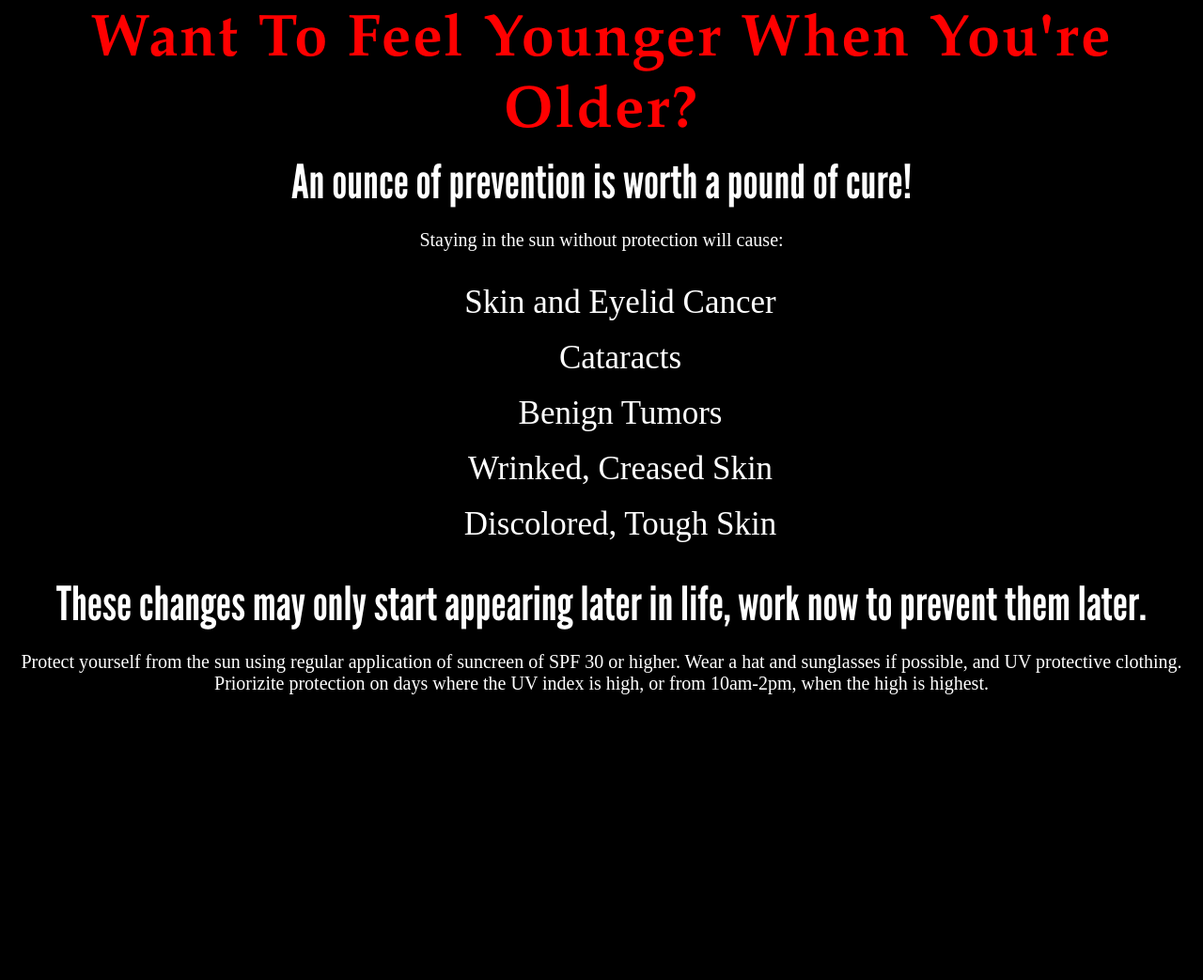
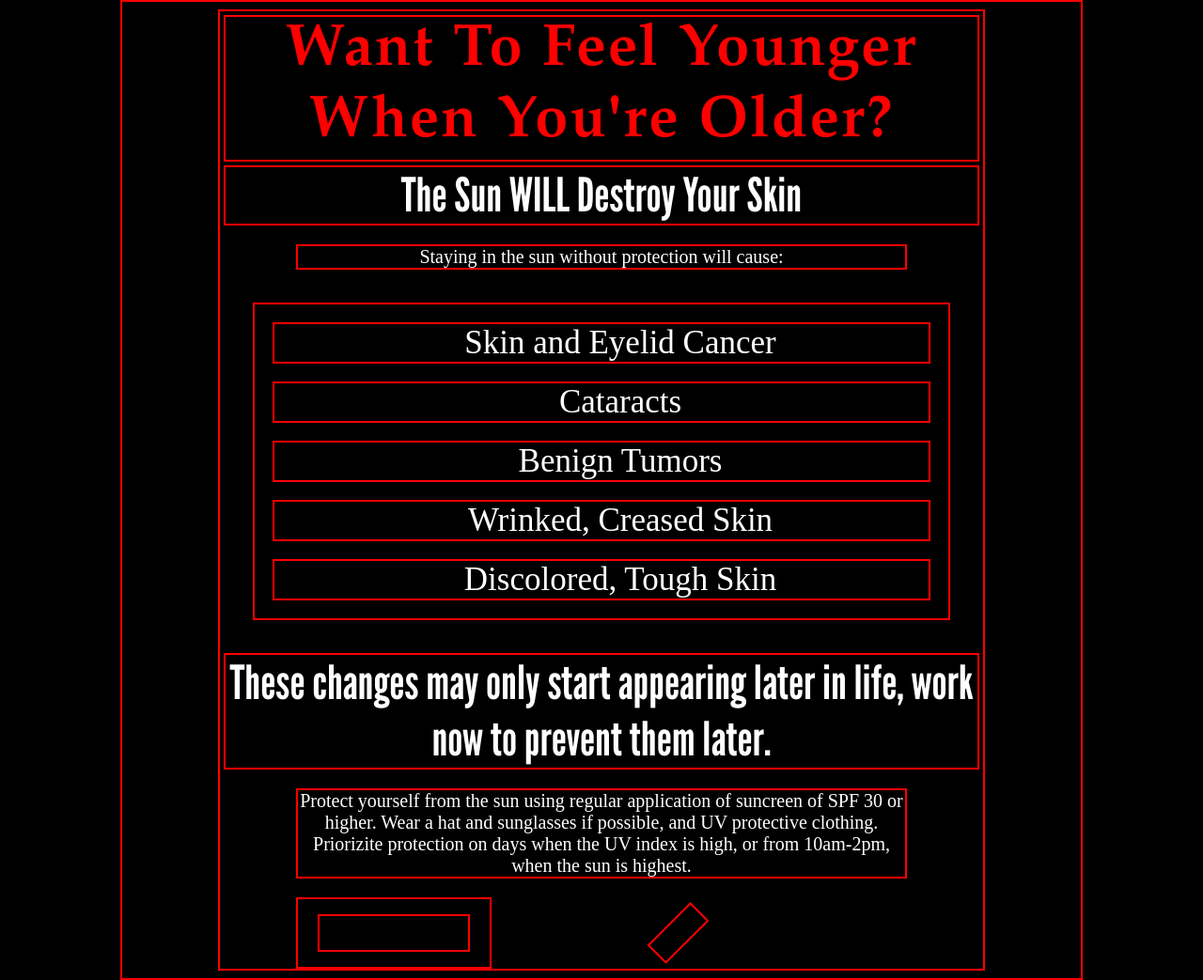
Before and after one commit to noahlessard/Sun-Info-Page, a website: page express/index.html in a window 1280 px wide. Shown: the whole page at 94% size. Before the commit the page ends 817 px from the top, so only its background shows below. Drawn offline with Linux system fonts and the light colour scheme.

Commit message:
updating for spelling and style

```diff
--- a/express/index.html
+++ b/express/index.html
@@ -14,7 +14,7 @@
   <body>
 	  <!-- <h1 class="something">Mendelian Angelic League</h1> -->
 	  <h1 class="something">Want To Feel Younger When You're Older?</h1>
-	  <h1 class="warning">An ounce of prevention is worth a pound of cure!</h1>
+	  <h1 class="warning">The Sun WILL Destroy Your Skin</h1>
 	  <p class="paragraph">Staying in the sun without protection will cause:</p>
 
 	<div class = "list-start">
@@ -34,7 +34,7 @@
 
 	  <p class="warning">These changes may only start appearing later in life, work now to prevent them later.</p>
 
-	  <p class="paragraph">Protect yourself from the sun using regular application of suncreen of SPF 30 or higher. Wear a hat and sunglasses if possible, and UV protective clothing. Priorizite protection on days where the UV index is high, or from 10am-2pm, when the high is highest.</p>
+	  <p class="paragraph">Protect yourself from the sun using regular application of suncreen of SPF 30 or higher. Wear a hat and sunglasses if possible, and UV protective clothing. Priorizite protection on days when the UV index is high, or from 10am-2pm, when the sun is highest.</p>
 
 
 	<span>
--- a/express/style.css
+++ b/express/style.css
@@ -5,7 +5,9 @@
 
 * {
 	box-sizing: border-box;
-	<!-- order: 2px solid red; -->
+	border: 2px solid red;
+        margin-left: 10%;
+	margin-right: 10%;
 }
 
 .something {
@@ -57,8 +59,8 @@ span{
 
 img{
 	display: inline-block;
-	height: 5%;
-	width: 5%;
+	height: 8%;
+	width: 8%;
 	transform: rotate(-45deg);
 }
 
```
